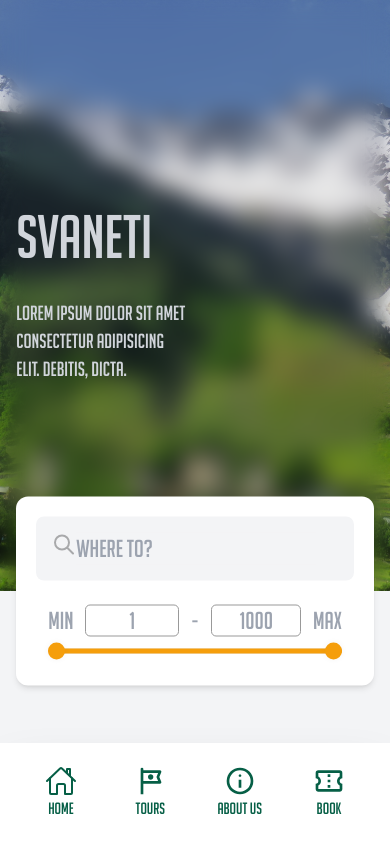
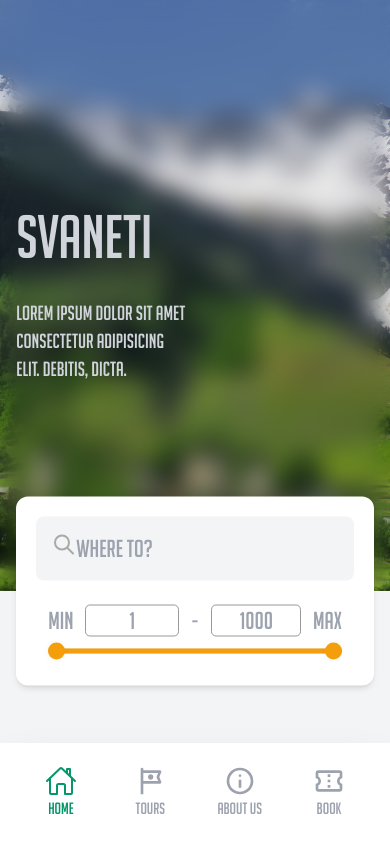
Before and after one commit to ajikia15/TravelAgency, a SvelteKit app: page / in a window 390 px wide. Shown: the top 842 px of the page. Built offline with nearby package versions, Linux system fonts and the light colour scheme.

Commit message:
Mobile Nav Update

```diff
--- a/src/components/Navigation.svelte
+++ b/src/components/Navigation.svelte
@@ -60,9 +60,10 @@
 </nav>
 <!-- Mobile Nav -->
 <nav
-	class="fixed bottom-0 left-0 z-10 grid h-[12%] min-h-max w-full place-items-center bg-white text-emerald-800 shadow-2xl md:hidden">
+	class="fixed bottom-0 left-0 z-10 grid h-[12%] min-h-max w-full place-items-center bg-white text-gray-400 shadow-2xl transition-all md:hidden">
 	<ul class="grid w-11/12 grid-cols-4">
-		<li class="relative flex cursor-pointer flex-col items-center">
+		<li class="relative flex flex-col items-center {path == '/' ? 'text-emerald-600' : ''}">
+			<a href="/" class="flex cursor-pointer flex-col items-center">
 				<svg xmlns="http://www.w3.org/2000/svg" width="32" height="32" viewBox="0 0 512 512"
 					><path
 						fill="none"
@@ -77,28 +78,38 @@
 						stroke-linejoin="round"
 						stroke-width="32"
 						d="M480 256L266.89 52c-5-5.28-16.69-5.34-21.78 0L32 256m368-77V64h-48v69" /></svg>
-			<a href="/" class="flex justify-center"><p>Home</p></a>
+				<p class="flex justify-center ">Home</p>
+			</a>
 		</li>
-		<li class="relative flex cursor-pointer flex-col items-center">
+		<li
+			class="relative flex flex-col items-center {path.includes('/tour')
+				? 'text-emerald-600'
+				: ''}">
+			<a href="/#tours" class="flex cursor-pointer flex-col items-center">
 				<svg xmlns="http://www.w3.org/2000/svg" width="32" height="32" viewBox="0 0 24 24"
 					><path
 						fill="currentColor"
 						d="M5 22V2.975q0-.425.288-.7T6 2q.425 0 .713.288T7 3v1h12.525q.525 0 .825.438t.1.937L19 9l1.45 3.625q.2.5-.1.938t-.825.437H7v8H5ZM7 6v6v-6Zm5.5 5q.825 0 1.413-.588T14.5 9q0-.825-.588-1.413T12.5 7q-.825 0-1.413.588T10.5 9q0 .825.588 1.413T12.5 11ZM7 12h11.05l-1.2-3l1.2-3H7v6Z" /></svg>
-			<a href="/#tours" class="">Tours</a>
+				<p class="">Tours</p>
+			</a>
 		</li>
-		<li class="relative flex cursor-pointer flex-col items-center">
+		<li class="relative flex flex-col items-center {path == '/about' ? 'text-emerald-600' : ''}">
+			<a href="/about" class="flex cursor-pointer flex-col items-center">
 				<svg xmlns="http://www.w3.org/2000/svg" width="32" height="32" viewBox="0 0 24 24"
 					><path
 						fill="currentColor"
 						d="M11 17h2v-6h-2v6Zm1-8q.425 0 .713-.288T13 8q0-.425-.288-.713T12 7q-.425 0-.713.288T11 8q0 .425.288.713T12 9Zm0 13q-2.075 0-3.9-.788t-3.175-2.137q-1.35-1.35-2.137-3.175T2 12q0-2.075.788-3.9t2.137-3.175q1.35-1.35 3.175-2.137T12 2q2.075 0 3.9.788t3.175 2.137q1.35 1.35 2.138 3.175T22 12q0 2.075-.788 3.9t-2.137 3.175q-1.35 1.35-3.175 2.138T12 22Zm0-2q3.35 0 5.675-2.325T20 12q0-3.35-2.325-5.675T12 4Q8.65 4 6.325 6.325T4 12q0 3.35 2.325 5.675T12 20Zm0-8Z" /></svg>
-			<a href="/about" class="">About Us</a>
+				<p class="">About Us</p>
+			</a>
 		</li>
-		<li class="relative flex cursor-pointer flex-col items-center">
+		<li class="relative flex flex-col items-center {path == '/book' ? 'text-emerald-600' : ''}">
+			<div class="flex cursor-pointer flex-col items-center">
 				<svg xmlns="http://www.w3.org/2000/svg" width="32" height="32" viewBox="0 0 24 24"
 					><path
 						fill="currentColor"
 						d="M22 10V6a2 2 0 0 0-2-2H4a2 2 0 0 0-2 2v4a2 2 0 1 1 0 4v4c0 1.1.9 2 2 2h16c1.1 0 2-.9 2-2v-4c-1.1 0-2-.9-2-2s.9-2 2-2m-2-1.46c-1.19.69-2 1.99-2 3.46s.81 2.77 2 3.46V18H4v-2.54c1.19-.69 2-1.99 2-3.46c0-1.5-.8-2.77-2-3.46V6h16v2.54M11 15h2v2h-2m0-6h2v2h-2m0-6h2v2h-2Z" /></svg>
 				<p>Book</p>
+			</div>
 		</li>
 	</ul>
 </nav>
--- a/src/routes/+page.svelte
+++ b/src/routes/+page.svelte
@@ -27,7 +27,7 @@
 		<Range bind:curMin bind:curMax />
 	</div>
 </div>
-<section class="grid min-h-[60vh] w-full grid-cols-[3fr_1fr] place-items-center">
+<section class="grid min-h-[60vh] w-full place-items-center sm:grid-cols-[3fr_1fr]">
 	<div class="grid w-11/12 grid-cols-1 gap-10 md:grid-cols-2 lg:grid-cols-3 " id="tours">
 		{#if show}
 			{#each tours as tour, i}
@@ -35,7 +35,7 @@
 					.toLowerCase()
 					.includes(processedSearch) && tour.price > minMax[0] && tour.price < minMax[1]}
 					<!-- <div in:fly={{ y: 200, duration: 400, delay: 500 }}> </div> -->
-					<div transition:fade={{ delay: 400 + i * 100 }}>
+					<div in:fade={{ delay: 400 + i * 100 }}>
 						<Card {tour} />
 					</div>
 				{/if}
```
Lines whose indentation alone changed are shown as unchanged.
